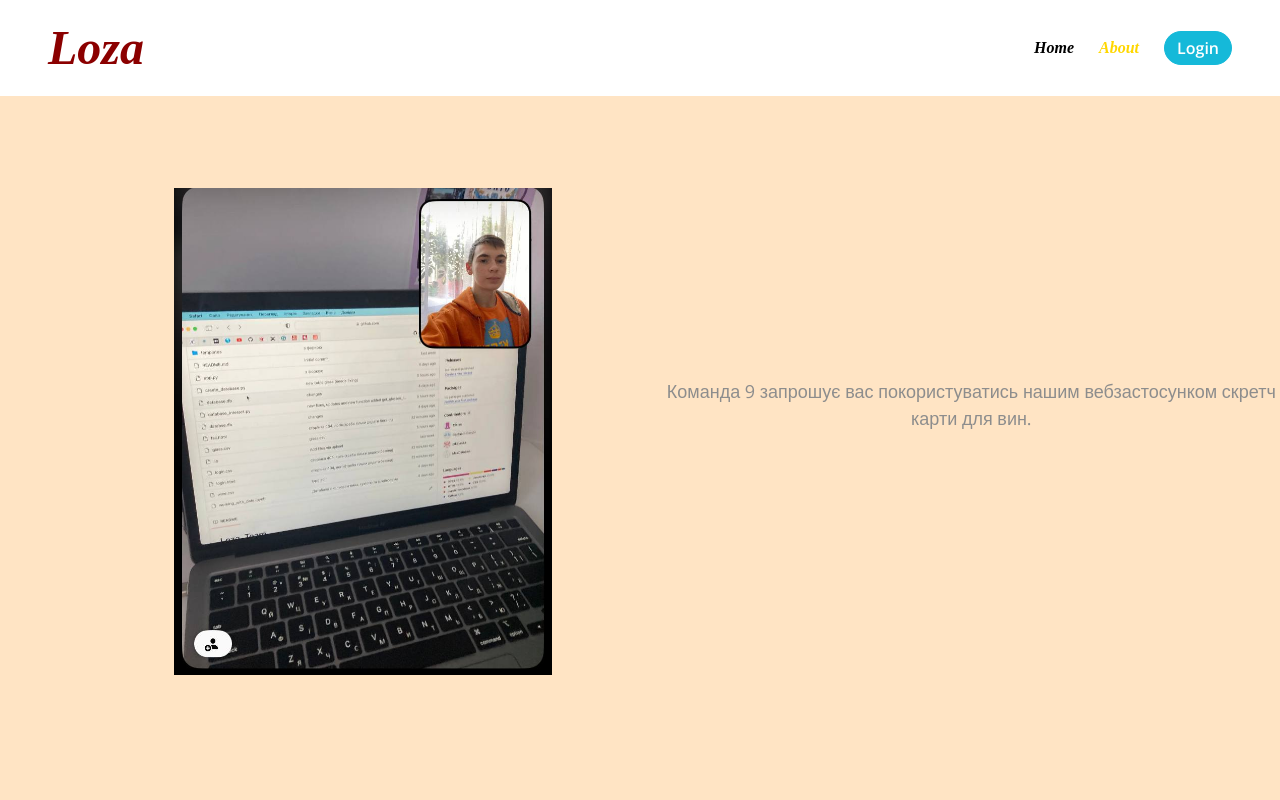
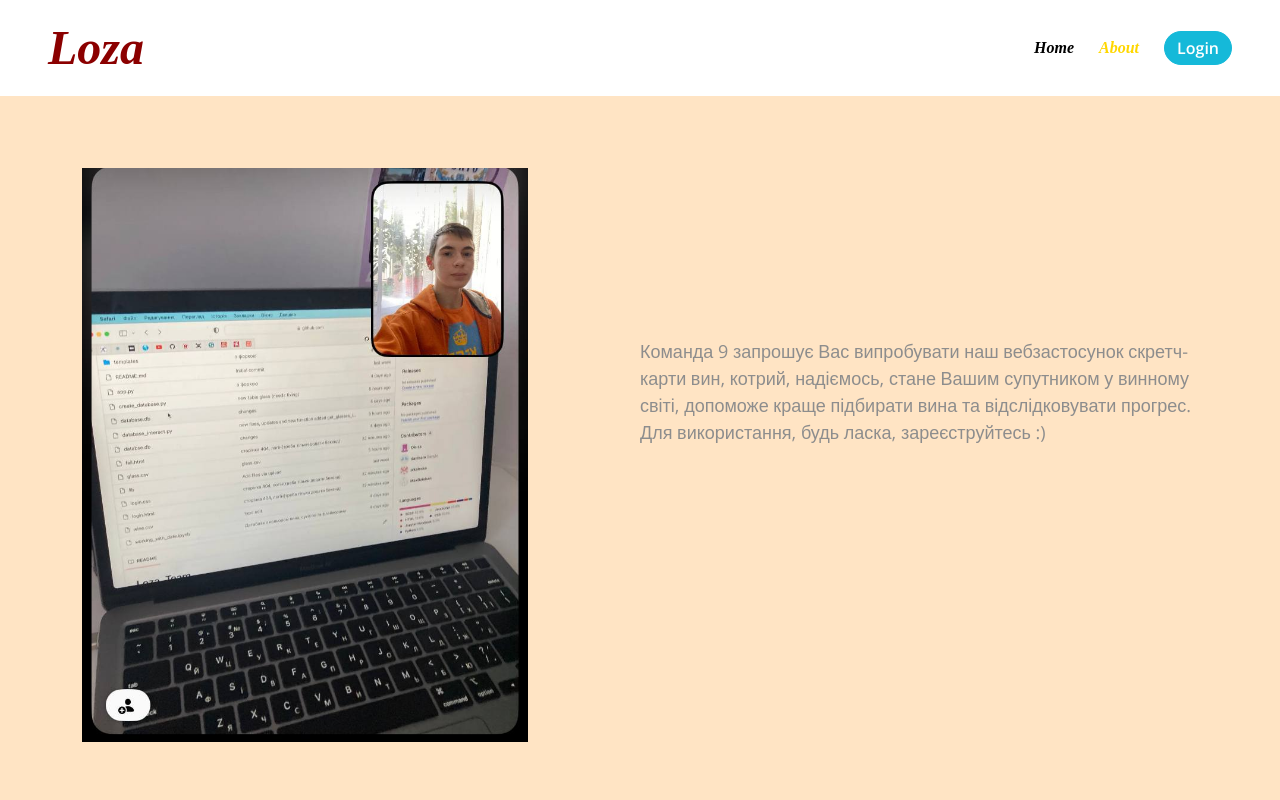
Before and after one commit to Ok-ss/Loza_Team, a Flask app: page /about in a window 1280 px wide. Run offline with Flask 3, Linux system fonts and the light colour scheme; some libraries are stand-ins or nearby versions.

Commit message:
більше тексту, flexible сss, реагує на збільш - змен екрану

```diff
--- a/templates/about.html
+++ b/templates/about.html
@@ -72,33 +72,37 @@
                 </nav>
         </div>
         <style>
+            .container {
+                display: flex;
+                justify-content: space-between;
+                align-items: center;
+                height: 100vh;
+                width: 100%;
+            }
             .image-container {
-                display: flex;
-                justify-content: center;
-                align-items: center;
-                height: 100vh; /* Adjust to your needs */
+                top: 90px;
+                width: 40%;
             }
             .image-container img {
-                margin-top: 10%;
-                margin-left: 25%; /* Adjust the margin-left value as needed */
-                width: 60%; /* Adjust width as needed */
-                height: 100%; /* Maintain aspect ratio */
+                margin-top: 110px;
+                width: 100%;
+                height: auto;
             }
-            .text-center {
-                text-align: center;
+            .text-right {
+                width: 50%;
+                text-align: left;
                 font-size: 18px;
-                margin-top: 10px;
             }
         </style>
-
-
-        <div class="image-container">
-            <a href="https://apps.ucu.edu.ua" class="nav-item nav-link">
-                <img src="../static/img/work_process.png" alt="pan_schr">
-            </a>
-
-            <div class="text-center">
-                Команда 9 запрошує вас покористуватись нашим вебзастосунком скретч карти для вин.
+        <div class="container">
+            <div class="image-container">
+                <a href="https://apps.ucu.edu.ua">
+                    <img src="../static/img/work_process.png" alt="pan_schr">
+                </a>
+            </div>
+            <div class="text-right">
+                Команда 9 запрошує Вас випробувати наш вебзастосунок скретч-карти вин, котрий, надіємось, стане Вашим супутником у винному світі, допоможе краще підбирати вина та відслідковувати прогрес.
+                <p>Для використання, будь ласка, зареєструйтесь :) </p>
             </div>
         </div>
     </body>
```
